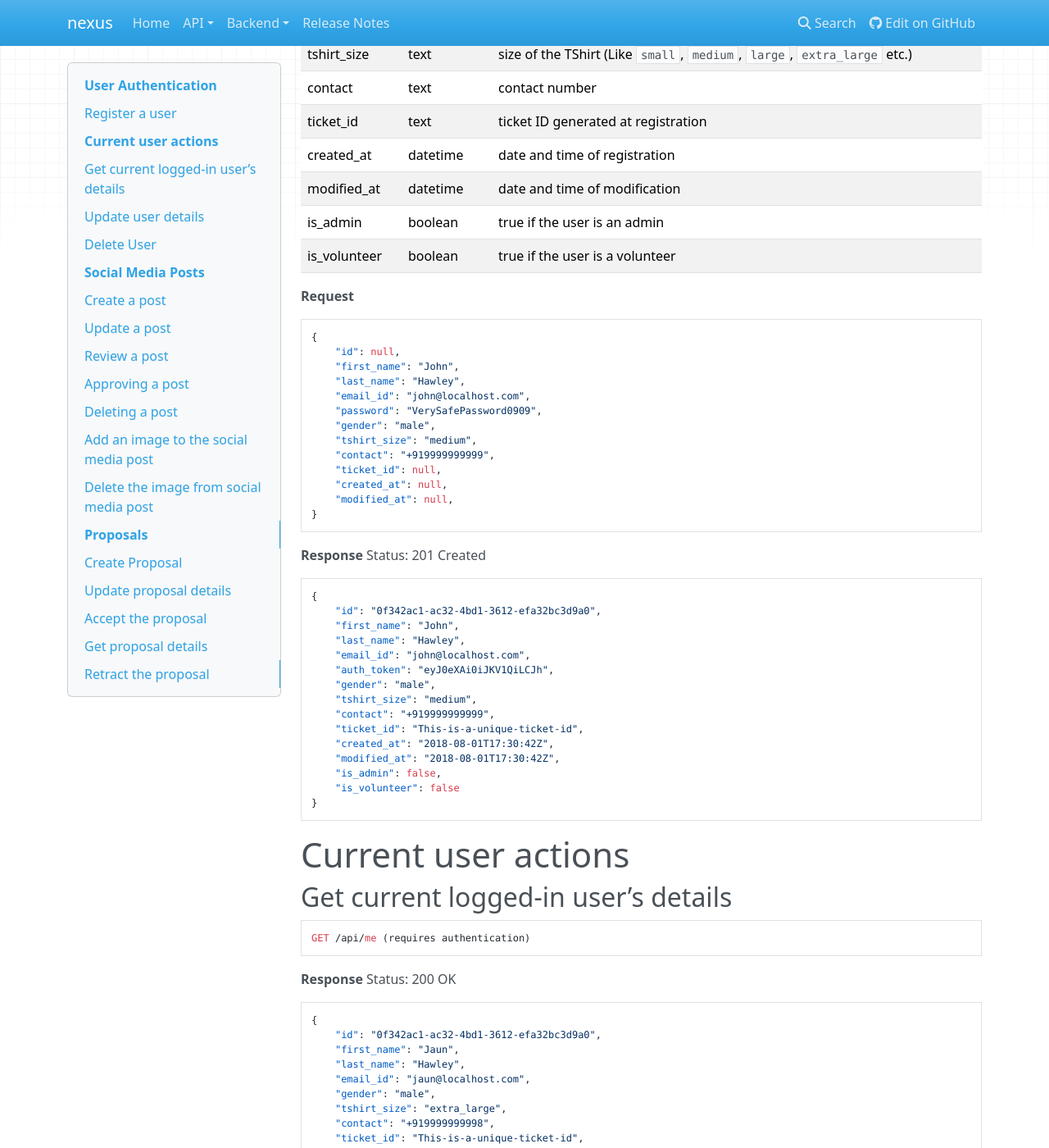
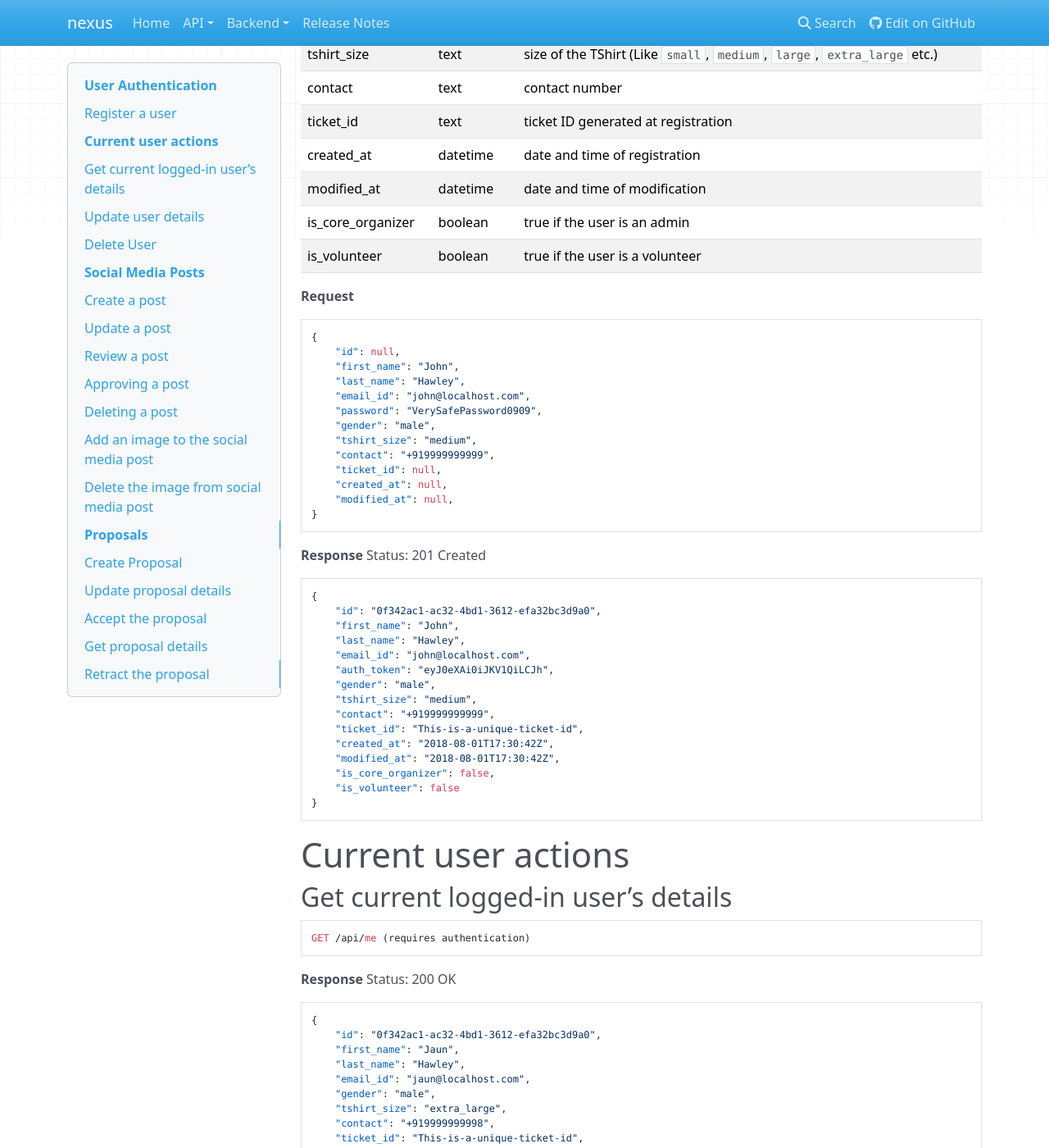
Before and after one commit to CuriousLearner/nexus, an MkDocs documentation site: the page built from docs/api/proposed_endpoints.md, in a window 1280 px wide and 1400 px high, scrolled down 1018 px. Shown: the whole window at 82% size. Built offline with MkDocs 1.6.1, drawn with Linux system fonts in a browser that asks for light colours; nearby versions of some CDN libraries; old or Windows-style settings are respelled for this version of MkDocs; some of the changed text lies outside the part shown.

Commit message:
doc(endpoints): Change 'is_admin' to  'is_core_organizer'

````diff
--- a/docs/api/proposed_endpoints.md
+++ b/docs/api/proposed_endpoints.md
@@ -10,21 +10,21 @@ POST /api/auth/register/
 
 **Parameters**
 
-Name        | Data Type | Description
-------------|-----------|---------------------------
-id          | UUID      | Id of the user
-first_name  | text      | first name of the user
-last_name   | text      | last name of the user
-email_id    | text      | email of user. Errors out if email already registered.
-password    | text      | Hash of the user's password
-gender      | text      | gender (Like `male`, `female`, `others`)
-tshirt_size | text      | size of the TShirt (Like `small`, `medium`, `large`, `extra_large` etc.)
-contact     | text      | contact number
-ticket_id   | text      | ticket ID generated at registration
-created_at  | datetime  | date and time of registration
-modified_at | datetime  | date and time of modification
-is_admin    | boolean   | true if the user is an admin
-is_volunteer| boolean   | true if the user is a volunteer
+Name              | Data Type | Description
+------------------|-----------|---------------------------
+id                | UUID      | Id of the user
+first_name        | text      | first name of the user
+last_name         | text      | last name of the user
+email_id          | text      | email of user. Errors out if email already registered.
+password          | text      | Hash of the user's password
+gender            | text      | gender (Like `male`, `female`, `others`)
+tshirt_size       | text      | size of the TShirt (Like `small`, `medium`, `large`, `extra_large` etc.)
+contact           | text      | contact number
+ticket_id         | text      | ticket ID generated at registration
+created_at        | datetime  | date and time of registration
+modified_at       | datetime  | date and time of modification
+is_core_organizer | boolean   | true if the user is an admin
+is_volunteer      | boolean   | true if the user is a volunteer
 
 
 **Request**
@@ -60,7 +60,7 @@ Status: 201 Created
     "ticket_id": "This-is-a-unique-ticket-id",
     "created_at": "2018-08-01T17:30:42Z",
     "modified_at": "2018-08-01T17:30:42Z",
-    "is_admin": false,
+    "is_core_organizer": false,
     "is_volunteer": false
 }
 ```
@@ -87,7 +87,7 @@ Status: 200 OK
     "ticket_id": "This-is-a-unique-ticket-id",
     "created_at": "2018-08-01T17:30:42Z",
     "modified_at": "2018-08-02T07:10:42Z",
-    "is_admin": false,
+    "is_core_organizer": false,
     "is_volunteer": false
 }
 ```
@@ -124,7 +124,7 @@ Status: 200 OK
     "ticket_id": "This-is-a-unique-ticket-id",
     "created_at": "2018-08-01T17:30:42Z",
     "modified_at": "2018-08-02T07:10:42Z",
-    "is_admin": false,
+    "is_core_organizer": false,
     "is_volunteer": false
 }
 ```
````
